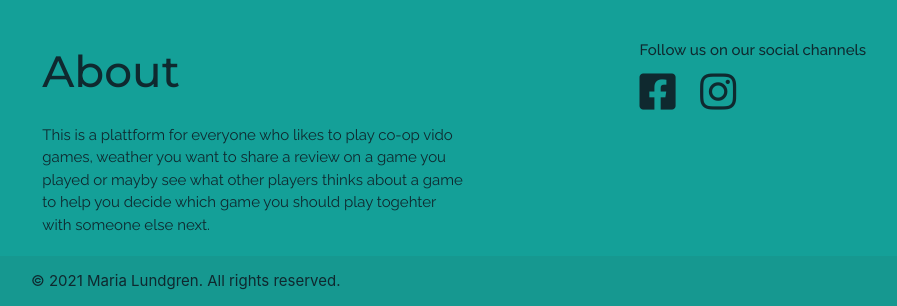
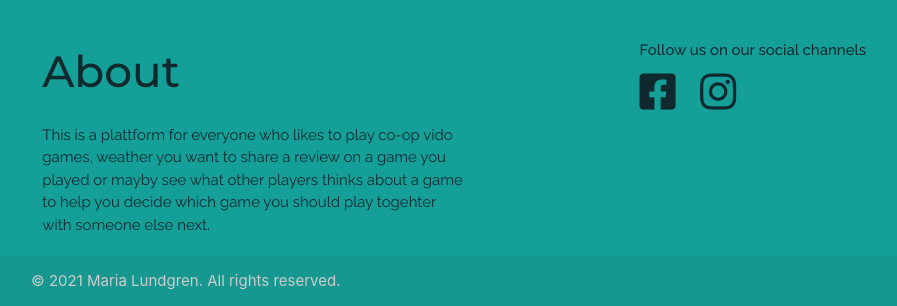
Before and after one commit to MariaLundgren/CO-OP-Game-Review, a Flask app: page /profile in a window 1280 px wide. Shown: the part 603-909 px from the top of the page, without its empty margins (161-1058 px from the left). Run offline with Flask 2, Linux system fonts and the light colour scheme; the visitor is signed in with stand-in values (Sample User, id 1); data that the repository does not hold is empty; some libraries are stand-ins or nearby versions.

Commit message:
changed color of copyright text

```diff
--- a/static/css/style.css
+++ b/static/css/style.css
@@ -287,6 +287,10 @@ input {
     color: #163e47;
 }
 
+.copyright {
+    color: #cccccc;
+}
+
 /* 404 */
 
 .img-404 {
--- a/templates/base.html
+++ b/templates/base.html
@@ -102,7 +102,7 @@
             </div>
         </div>
         <div class="footer-copyright">
-            <div class="container green-text">
+            <div class="container copyright">
                 © 2021 Maria Lundgren. All rights reserved.
             </div>
         </div>
```
